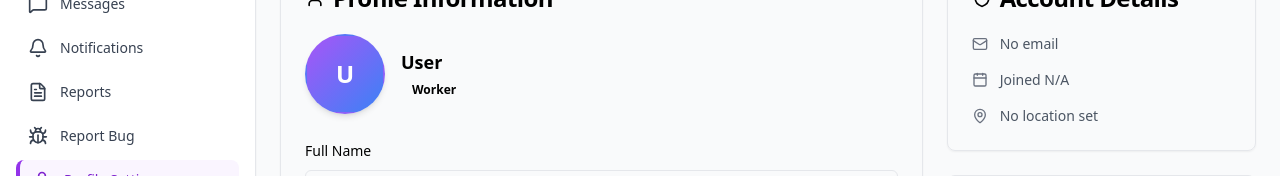
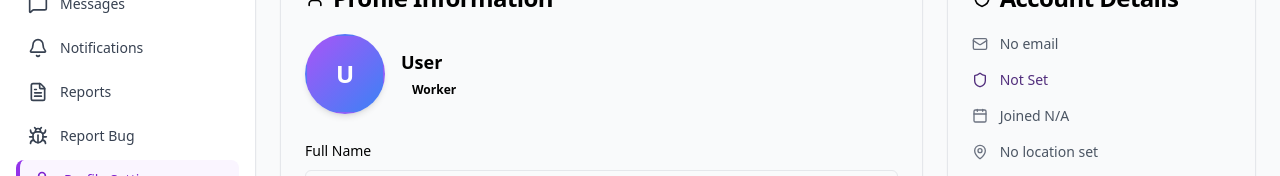
Before and after one commit to Nashezekiel/DGlobal-Workspace, a Next.js app: page /profile in a window 1280 px wide. Shown: the part 241-417 px from the top of the page. Built offline with nearby package versions, Linux system fonts and the light colour scheme; no server answers.

Commit message:
Profile: Display role under email in Account Details card for worker and admin

```diff
--- a/app/(admin)/admin/profile/page.tsx
+++ b/app/(admin)/admin/profile/page.tsx
@@ -322,6 +322,12 @@ export default function ProfilePage() {
                 <span className="text-gray-600">{user?.email || 'No email'}</span>
               </div>
               <div className="flex items-center gap-3 text-sm">
+                <Shield className="h-4 w-4 text-brand-purple" />
+                <span className="font-medium text-brand-purple capitalize">
+                  {user?.job_role || user?.role || 'Not set'}
+                </span>
+              </div>
+              <div className="flex items-center gap-3 text-sm">
                 <Calendar className="h-4 w-4 text-gray-500" />
                 <span className="text-gray-600">
                   Joined {user?.created_at ? new Date(user.created_at).toLocaleDateString() : 'N/A'}
--- a/app/(worker)/profile/page.tsx
+++ b/app/(worker)/profile/page.tsx
@@ -329,6 +329,12 @@ export default function ProfilePage() {
                 <span className="text-gray-600">{user?.email || 'No email'}</span>
               </div>
               <div className="flex items-center gap-3 text-sm">
+                <Shield className="h-4 w-4 text-brand-purple" />
+                <span className="font-medium text-brand-purple capitalize">
+                  {user?.job_role || user?.role || 'Not set'}
+                </span>
+              </div>
+              <div className="flex items-center gap-3 text-sm">
                 <Calendar className="h-4 w-4 text-gray-500" />
                 <span className="text-gray-600">
                   Joined {user?.created_at ? new Date(user.created_at).toLocaleDateString() : 'N/A'}
```
